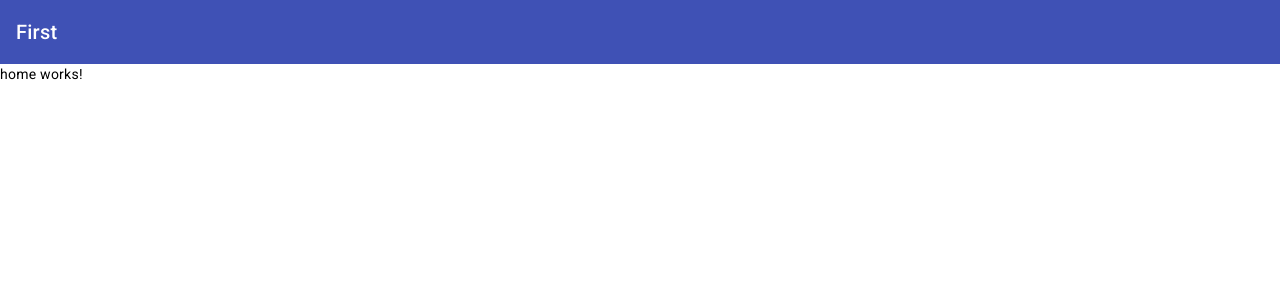
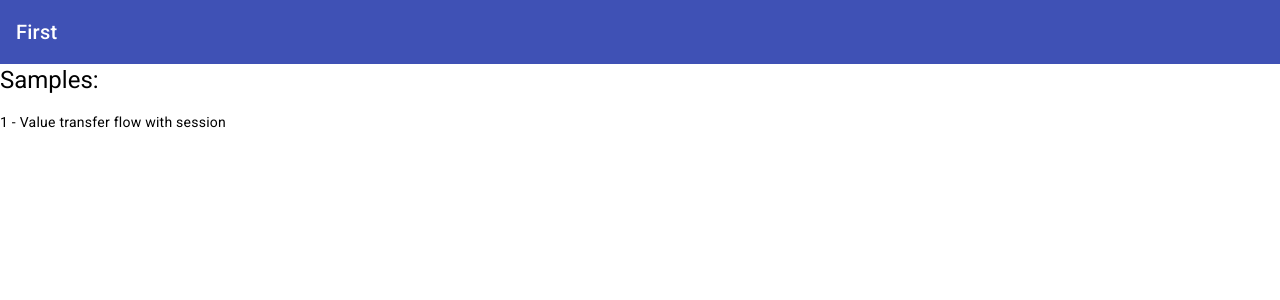
Before and after one commit to remartins/angular-insights, an Angular app: page /#/home in a window 1280 px wide. Shown: the top 300 px of the page. Built offline with nearby package versions, Linux system fonts and the light colour scheme.

Commit message:
adjust home component

```diff
--- a/src/app/features/home/home.component.html
+++ b/src/app/features/home/home.component.html
@@ -1 +1,3 @@
-<p>home works!</p>
+<h1>Samples:</h1>
+
+<a (click)="navigateToValueTransfer()"> 1 - Value transfer flow with session</a>
--- a/src/app/features/home/home.component.ts
+++ b/src/app/features/home/home.component.ts
@@ -1,10 +1,15 @@
 import { Component } from '@angular/core';
+import { Router } from '@angular/router';
 
 @Component({
   selector: 'app-home',
   templateUrl: './home.component.html',
-  styleUrls: ['./home.component.scss']
+  styleUrls: ['./home.component.scss'],
 })
 export class HomeComponent {
+  constructor(private router: Router) {}
 
+  navigateToValueTransfer() {
+    this.router.navigate(['value-transfer/agency-account']);
+  }
 }
```
